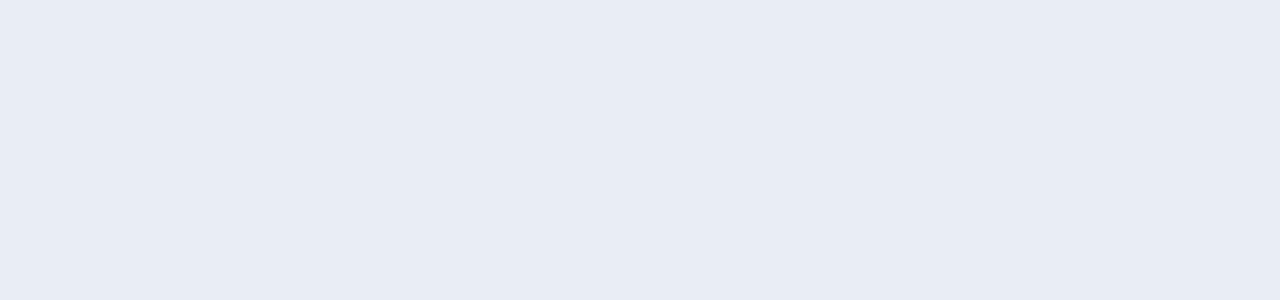
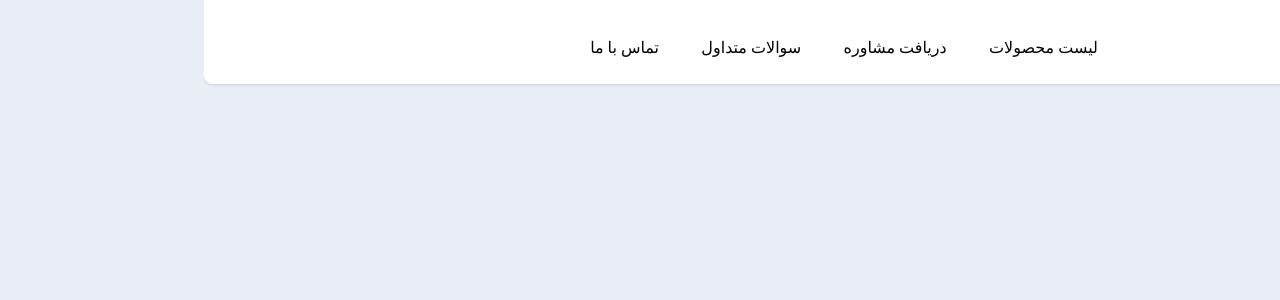
Before and after one commit to Ali-Nasir-01/samar_tech_frontend_challenge, a Nuxt app: page / in a window 1280 px wide. Before the commit this address had no page. Shown: the top 300 px of the page. Built offline with nearby package versions, Linux system fonts and the light colour scheme.

Commit message:
feat: add menu and menu items style

```diff
--- /dev/null
+++ b/components/layouts/AppBar.vue
@@ -0,0 +1,46 @@
+<template>
+  <header class="w-full bg-[#fff] py-6 rounded-b-lg shadow">
+    <div class="container mx-auto flex justify-around max-w-[550px] mt-3">
+      <NuxtLink
+        v-for="item in items"
+        :key="item.text"
+        :to="item.link"
+        :class="[item.link === path ? 'text-primary' : '']"
+      >
+        {{ item.text }}
+        <div
+          v-if="path === item.link"
+          class="bg-primary w-[8px] h-[8px] rounded-full mt-2 mx-auto"
+        ></div>
+      </NuxtLink>
+    </div>
+  </header>
+</template>
+
+<script setup lang="ts">
+const route = useRoute();
+const path = computed(() => route.path);
+
+const items = [
+  {
+    text: "لیست محصولات",
+    link: "/products",
+    icon: "",
+  },
+  {
+    text: "دریافت مشاوره",
+    link: "/#",
+    icon: "",
+  },
+  {
+    text: "سوالات متداول",
+    link: "/#",
+    icon: "",
+  },
+  {
+    text: "تماس با ما",
+    link: "/#",
+    icon: "",
+  },
+];
+</script>
--- /dev/null
+++ b/components/layouts/FooterSeaction.vue
@@ -0,0 +1,5 @@
+<template>
+  <div></div>
+</template>
+
+<script setup></script>
--- a/layouts/default.vue
+++ b/layouts/default.vue
@@ -1,7 +1,10 @@
 <template>
   <div>
+    <app-bar />
     <slot />
   </div>
 </template>
 
-<script setup></script>
+<script setup>
+import AppBar from "~/components/layouts/AppBar";
+</script>
--- a/pages/products/index.vue
+++ b/pages/products/index.vue
@@ -1,5 +1,5 @@
 <template>
-  <div>تست</div>
+  <div></div>
 </template>
 
 <script setup>
```
